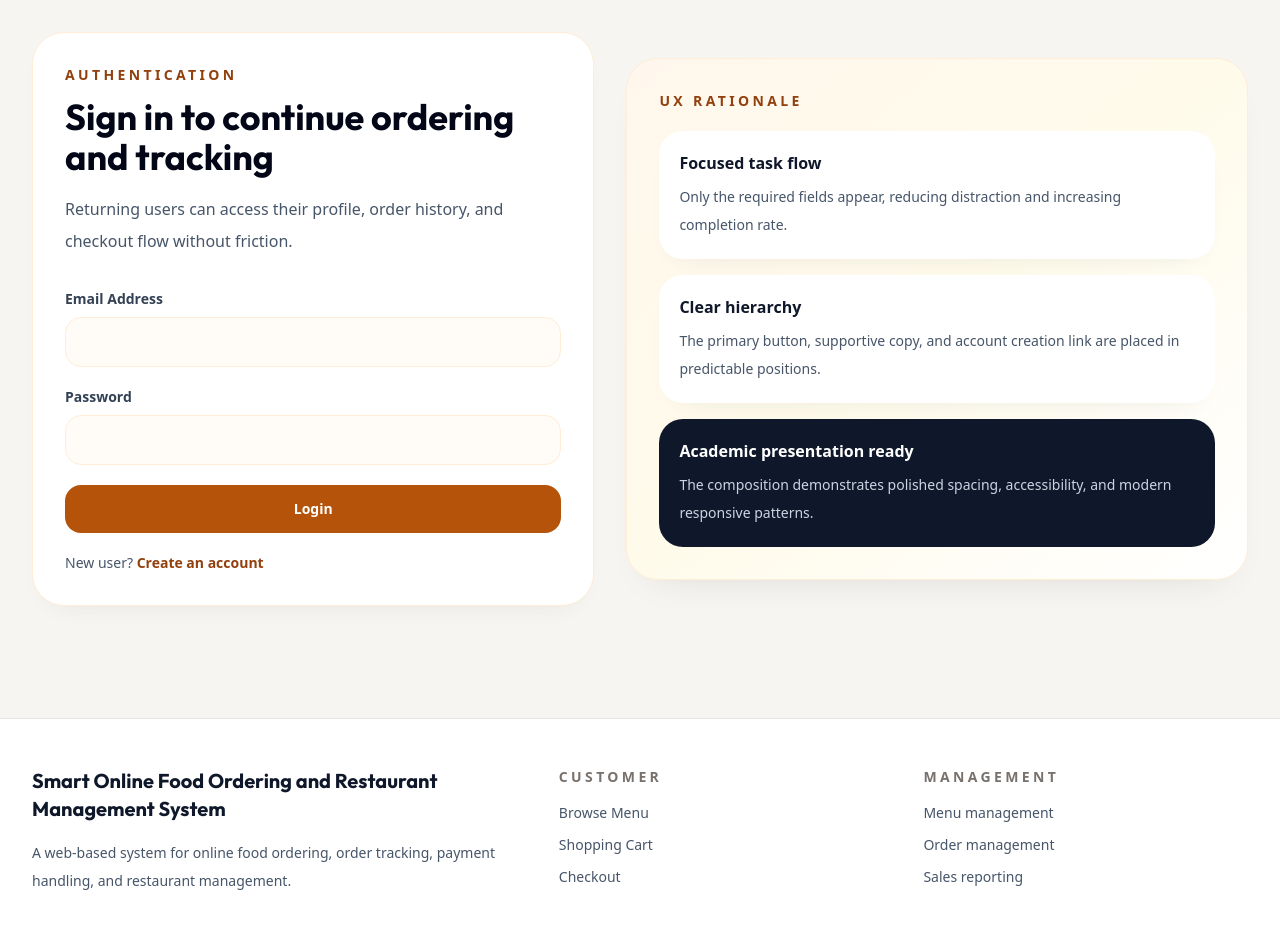
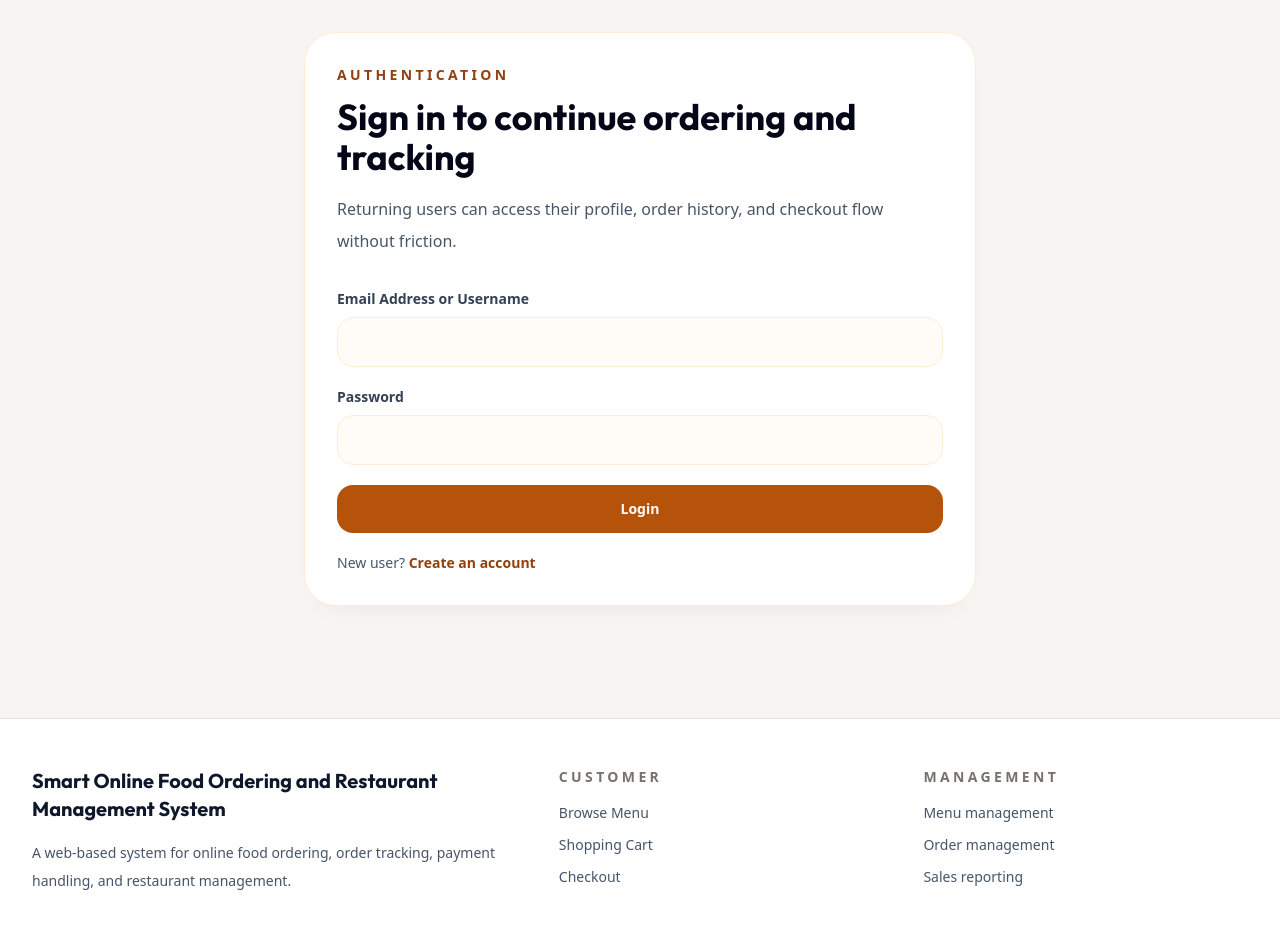
Before and after one commit to azeezalhajj570-ai/Food, a Flask app: page /login in a window 1280 px wide. Shown: the part 81-1024 px from the top of the page. Run offline with Flask 3, Linux system fonts and the light colour scheme; some libraries are stand-ins or nearby versions.

Commit message:
Allow login by email or username

```diff
--- a/food_ordering/__init__.py
+++ b/food_ordering/__init__.py
@@ -1,6 +1,7 @@
 from flask import Flask, session
 from flask_login import LoginManager
 from flask_sqlalchemy import SQLAlchemy
+from sqlalchemy import inspect, text
 
 from config import Config
 
@@ -33,5 +34,46 @@ def create_app(config_class=Config):
 
     with app.app_context():
         db.create_all()
+        _ensure_schema_updates()
 
     return app
+
+
+def _ensure_schema_updates():
+    inspector = inspect(db.engine)
+    user_columns = {column["name"] for column in inspector.get_columns("user")}
+
+    if "username" not in user_columns:
+        db.session.execute(text("ALTER TABLE user ADD COLUMN username VARCHAR(80)"))
+        db.session.commit()
+
+    users = db.session.execute(text("SELECT id, name, email, username FROM user")).fetchall()
+    seen_usernames = set()
+    for user in users:
+        username = user.username or _generate_username(user.name, user.email, seen_usernames)
+        seen_usernames.add(username)
+        db.session.execute(
+            text("UPDATE user SET username = :username WHERE id = :user_id"),
+            {"username": username, "user_id": user.id},
+        )
+    db.session.commit()
+
+    existing_indexes = {index["name"] for index in inspector.get_indexes("user")}
+    if "ix_user_username" not in existing_indexes:
+        db.session.execute(text("CREATE UNIQUE INDEX ix_user_username ON user (username)"))
+        db.session.commit()
+
+
+def _generate_username(name, email, seen_usernames):
+    base = "".join(ch.lower() for ch in (name or "").strip() if ch.isalnum())
+    if not base:
+        base = (email or "user").split("@", 1)[0].lower()
+    if not base:
+        base = "user"
+
+    candidate = base[:40]
+    suffix = 1
+    while candidate in seen_usernames:
+        suffix += 1
+        candidate = f"{base[:35]}{suffix}"
+    return candidate
--- a/food_ordering/models.py
+++ b/food_ordering/models.py
@@ -9,6 +9,7 @@ from food_ordering import db, login_manager
 class User(UserMixin, db.Model):
     id = db.Column(db.Integer, primary_key=True)
     name = db.Column(db.String(120), nullable=False)
+    username = db.Column(db.String(80), unique=True, nullable=True)
     email = db.Column(db.String(120), unique=True, nullable=False)
     password_hash = db.Column(db.String(255), nullable=False)
     role = db.Column(db.String(20), nullable=False, default="customer")
--- a/food_ordering/routes/auth.py
+++ b/food_ordering/routes/auth.py
@@ -2,6 +2,7 @@ from urllib.parse import urljoin, urlparse
 
 from flask import Blueprint, flash, redirect, render_template, request, url_for
 from flask_login import current_user, login_required, login_user, logout_user
+from sqlalchemy import or_
 
 from food_ordering import db
 from food_ordering.models import User
@@ -24,18 +25,23 @@ def register():
 
     if request.method == "POST":
         name = request.form.get("name", "").strip()
+        username = request.form.get("username", "").strip().lower()
         email = request.form.get("email", "").strip().lower()
         password = request.form.get("password", "")
 
-        if not name or not email or not password:
+        if not name or not username or not email or not password:
             flash("All fields are required.", "danger")
+            return render_template("register.html")
+
+        if User.query.filter_by(username=username).first():
+            flash("This username is already taken.", "warning")
             return render_template("register.html")
 
         if User.query.filter_by(email=email).first():
             flash("This email is already registered.", "warning")
             return render_template("register.html")
 
-        user = User(name=name, email=email)
+        user = User(name=name, username=username, email=email)
         user.set_password(password)
         db.session.add(user)
         db.session.commit()
@@ -56,9 +62,14 @@ def login():
         return redirect(url_for("main.index"))
 
     if request.method == "POST":
-        email = request.form.get("email", "").strip().lower()
+        login_value = request.form.get("login", "").strip().lower()
         password = request.form.get("password", "")
-        user = User.query.filter_by(email=email).first()
+        user = User.query.filter(
+            or_(
+                User.email == login_value,
+                User.username == login_value,
+            )
+        ).first()
 
         if user and user.check_password(password):
             login_user(user)
@@ -67,7 +78,7 @@ def login():
                 return redirect(next_url)
             return redirect(url_for("main.index"))
 
-        flash("Invalid email or password.", "danger")
+        flash("Invalid email, username, or password.", "danger")
 
     return render_template("login.html")
 
--- a/food_ordering/templates/login.html
+++ b/food_ordering/templates/login.html
@@ -3,7 +3,7 @@
 {% block content %}
 <!-- Login page -->
 <section class="mx-auto max-w-7xl px-4 pb-12 pt-8 sm:px-6 lg:px-8">
-  <div class="grid gap-8 lg:grid-cols-[0.95fr_1.05fr] lg:items-center">
+  <div class="mx-auto max-w-2xl">
     <div class="rounded-[2rem] border border-orange-100 bg-white p-6 shadow-panel sm:p-8">
       <p class="text-sm font-bold uppercase tracking-[0.24em] text-brand-dark">Authentication</p>
       <h1 class="mt-3 font-display text-4xl font-bold text-slate-950">Sign in to continue ordering and tracking</h1>
@@ -13,8 +13,8 @@
 
       <form method="post" class="mt-8 space-y-5">
         <div>
-          <label for="email" class="mb-2 block text-sm font-semibold text-slate-700">Email Address</label>
-          <input id="email" type="email" name="email" required class="w-full rounded-2xl border-orange-100 bg-orange-50/40 px-4 py-3 text-slate-800 focus:border-brand focus:ring-brand">
+          <label for="login" class="mb-2 block text-sm font-semibold text-slate-700">Email Address or Username</label>
+          <input id="login" type="text" name="login" required class="w-full rounded-2xl border-orange-100 bg-orange-50/40 px-4 py-3 text-slate-800 focus:border-brand focus:ring-brand">
         </div>
         <div>
           <label for="password" class="mb-2 block text-sm font-semibold text-slate-700">Password</label>
@@ -29,24 +29,6 @@
         New user? <a href="{{ url_for('auth.register') }}" class="font-bold text-brand-dark">Create an account</a>
       </p>
     </div>
-
-    <div class="rounded-[2rem] border border-orange-100 bg-gradient-to-br from-orange-50 via-amber-50 to-white p-6 shadow-soft sm:p-8">
-      <p class="text-sm font-bold uppercase tracking-[0.24em] text-brand-dark">UX rationale</p>
-      <div class="mt-5 grid gap-4">
-        <div class="rounded-3xl bg-white p-5 shadow-panel">
-          <p class="font-bold text-slate-900">Focused task flow</p>
-          <p class="mt-2 text-sm leading-7 text-slate-600">Only the required fields appear, reducing distraction and increasing completion rate.</p>
-        </div>
-        <div class="rounded-3xl bg-white p-5 shadow-panel">
-          <p class="font-bold text-slate-900">Clear hierarchy</p>
-          <p class="mt-2 text-sm leading-7 text-slate-600">The primary button, supportive copy, and account creation link are placed in predictable positions.</p>
-        </div>
-        <div class="rounded-3xl bg-slate-900 p-5 text-white">
-          <p class="font-bold">Academic presentation ready</p>
-          <p class="mt-2 text-sm leading-7 text-slate-300">The composition demonstrates polished spacing, accessibility, and modern responsive patterns.</p>
-        </div>
-      </div>
-    </div>
   </div>
 </section>
 {% endblock %}
--- a/food_ordering/templates/register.html
+++ b/food_ordering/templates/register.html
@@ -32,6 +32,10 @@
           <input id="name" type="text" name="name" required class="w-full rounded-2xl border-orange-100 bg-orange-50/40 px-4 py-3 text-slate-800 focus:border-brand focus:ring-brand">
         </div>
         <div>
+          <label for="username" class="mb-2 block text-sm font-semibold text-slate-700">Username</label>
+          <input id="username" type="text" name="username" required class="w-full rounded-2xl border-orange-100 bg-orange-50/40 px-4 py-3 text-slate-800 focus:border-brand focus:ring-brand">
+        </div>
+        <div>
           <label for="email" class="mb-2 block text-sm font-semibold text-slate-700">Email Address</label>
           <input id="email" type="email" name="email" required class="w-full rounded-2xl border-orange-100 bg-orange-50/40 px-4 py-3 text-slate-800 focus:border-brand focus:ring-brand">
         </div>
```
Also changed, not shown: seed_data.py (+7 -3 lines).
